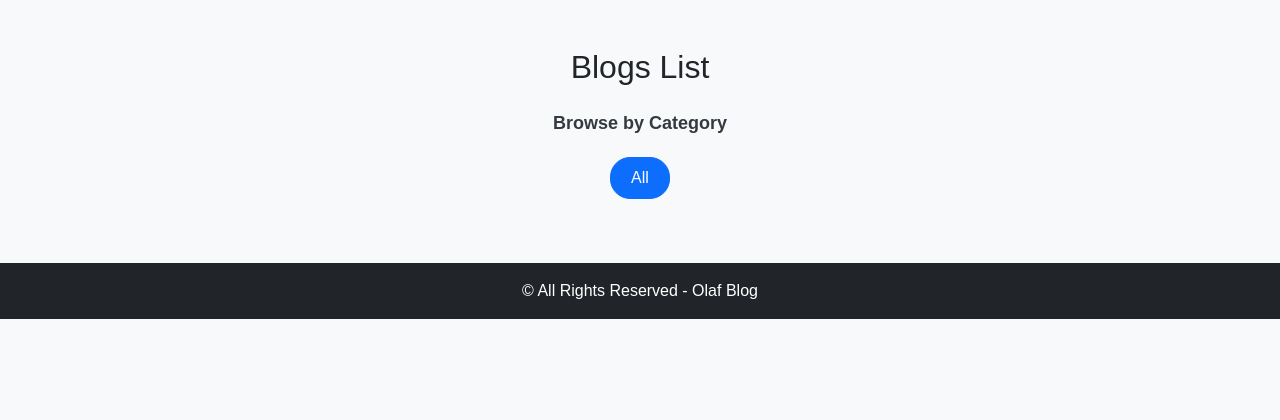
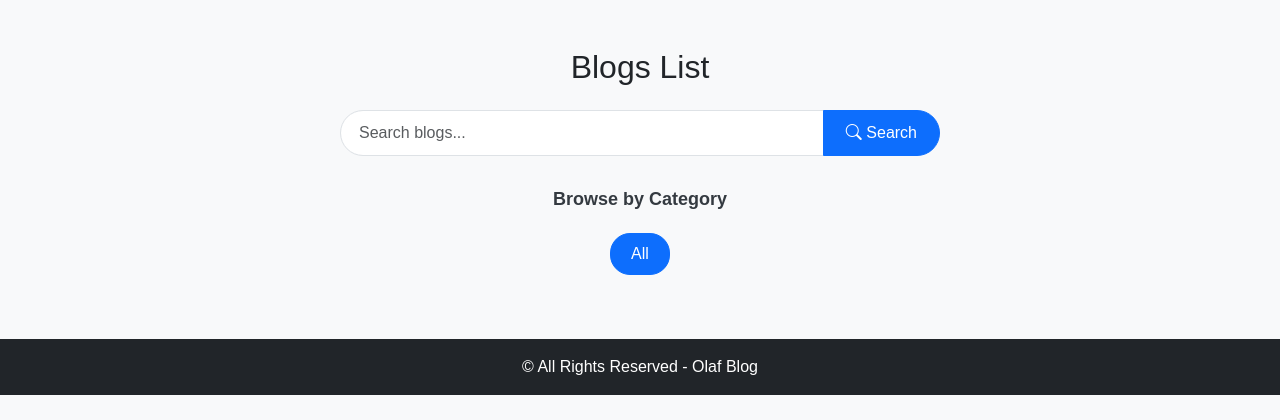
Before and after one commit to ola-alatram/django-blog, a Django app: page /blogs/ in a window 1280 px wide. Shown: the part 56-476 px from the top of the page. Run offline with Django 3.2, Linux system fonts and the light colour scheme; data that the repository does not hold is empty; some libraries are stand-ins or nearby versions.

Commit message:
Search feature

```diff
--- a/blogsApp/templates/blogsApp/blogs_list.html
+++ b/blogsApp/templates/blogsApp/blogs_list.html
@@ -42,6 +42,21 @@
   .category-btn:hover {
     transform: translateY(-2px);
   }
+
+  .search-section {
+    max-width: 600px;
+    margin: 0 auto 30px;
+  }
+
+  .search-input {
+      border-radius: 25px 0 0 25px;
+      padding: 10px 18px;
+  }
+
+  .search-btn {
+      border-radius: 0 25px 25px 0;
+      padding: 10px 22px;
+  }
 </style>
 {% endblock %}
 
@@ -50,6 +65,30 @@
 
 <div class="container my-5">
   <h2 class="text-center mb-4">Blogs List</h2>
+
+  <!-- ===== Search Section ===== -->
+  <div class="search-section">
+
+    <form method="GET">
+      <div class="input-group">
+
+        <input
+        type="text"
+        name="q"
+        class="form-control search-input"
+        placeholder="Search blogs..."
+        >
+
+        <button type="submit" class="btn btn-primary search-btn">
+          <i class="bi bi-search"></i> Search
+        </button>
+
+      </div>
+
+    </form>
+
+  </div>
+  <!-- ===== End Search Section ===== -->
   <div class="categories-section text-center">
 
     <div class="categories-title">
--- a/blogsApp/views.py
+++ b/blogsApp/views.py
@@ -4,6 +4,7 @@ from blogsApp.models import Blog, Category
 from rest_framework.decorators import api_view
 from rest_framework.views import APIView, Response, status
 from rest_framework.response import Response
+from django.db.models import Q
 
 from blogsApp.serliazers import BlogSerializer
 
@@ -22,15 +23,18 @@ class BlogsListView (ListView):
     template_name = "blogsApp/blogs_list.html"
     model = Blog
     context_object_name = "BlogList"
-    ordering = ["-date"]
 
     def get_queryset(self):
-        queryset = Blog.objects.all()
+        queryset = Blog.objects.all().order_by("-date")
 
         category = self.kwargs.get("slug")
 
         if category:
             queryset = queryset.filter(category__slug=category)
+
+        q = self.request.GET.get('q')
+        if q:
+            queryset = queryset.filter(Q(title__contains=q) | Q(content__contains=q))
 
         return queryset
 
```
Also changed, not shown: uploads/images/٢٠٢٦٠٦٣٠_١٢٥١٠١.jpg (added), uploads/images/٢٠٢٦٠٦٣٠_١٤٠٨٠٣.jpg (added).
